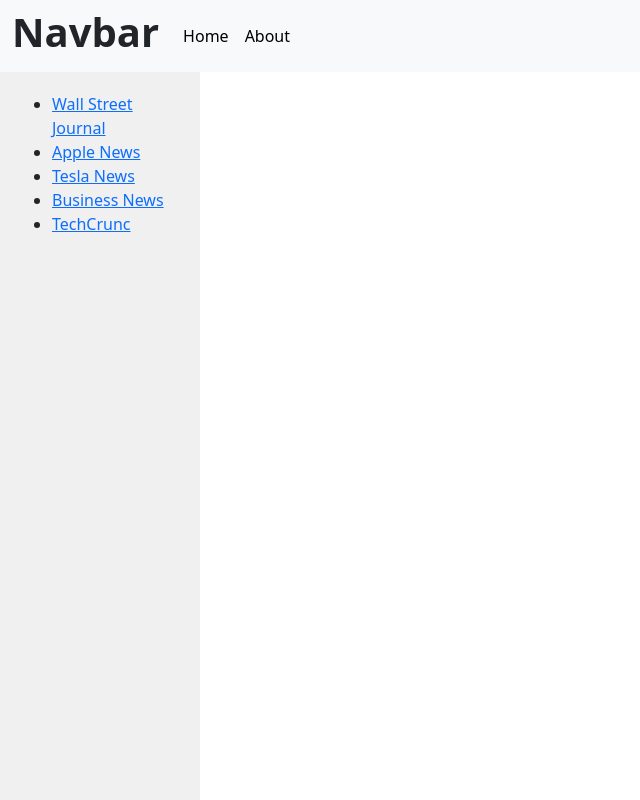
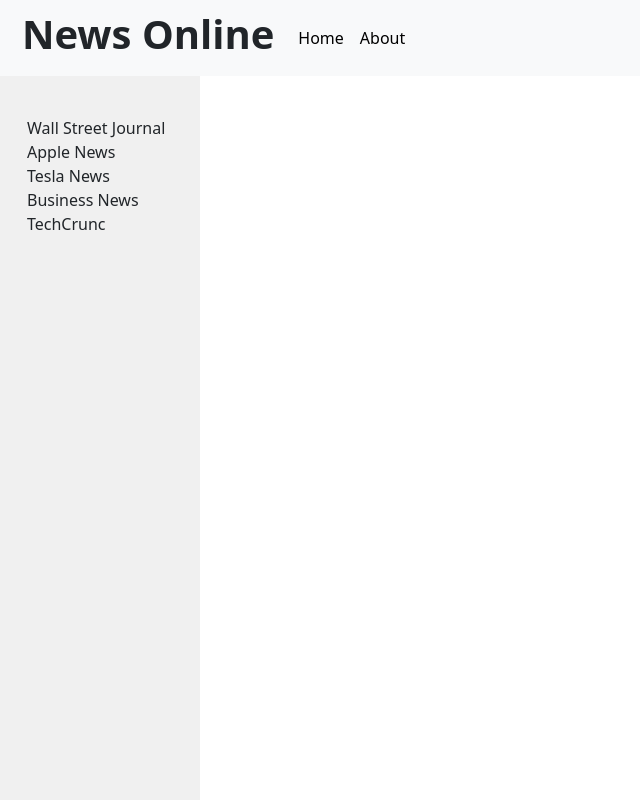
Before and after one commit to cintamg/self, a React (Create React App) app: page / in a window 1280 px wide. Shown: the whole page, without its empty margins (0-640 px from the left). Built offline with nearby package versions, Linux system fonts and the light colour scheme.

Commit message:
sidebox done

```diff
--- a/src/Components/Navbar.js
+++ b/src/Components/Navbar.js
@@ -4,7 +4,7 @@
   return (
     <nav className="navbar navbar-expand-lg bg-body-tertiary">
         <div className="container-fluid">
-            <h1><b>Navbar</b></h1>
+            <h1><b>News Online</b></h1>
             <button className="navbar-toggler" type="button" data-bs-toggle="collapse" data-bs-target="#navbarSupportedContent" aria-controls="navbarSupportedContent" aria-expanded="false" aria-label="Toggle navigation">
             <span className="navbar-toggler-icon"></span>
             </button>
--- a/src/Components/Sidebar.js
+++ b/src/Components/Sidebar.js
@@ -3,13 +3,13 @@
 export default function Sidebar() {
   return (
     <div className="sidebar">
-      <ul>
-      <li><a href="/journal">Wall Street Journal</a></li>
-        <li><a href="apple">Apple News</a></li>
-        <li><a href="/tesla">Tesla News</a></li>
-        <li><a href="/business">Business News</a></li>
-        <li><a href="/tech">TechCrunc</a></li>
-      </ul>
+      <dl className='my-3'>
+        <di><a href="/journal">Wall Street Journal</a></di><br/>
+        <di><a href="apple">Apple News</a></di><br/>
+        <di><a href="/tesla">Tesla News</a></di><br/>
+        <di><a href="/business">Business News</a></di><br/>
+        <di><a href="/tech">TechCrunc</a></di>
+      </dl>
     </div>
   )
 }
--- a/src/sidebar.css
+++ b/src/sidebar.css
@@ -2,16 +2,38 @@
     display: flex;
   }
 
-  .navbar{
-    position: relative;
+  .navbar {
+    background-color: #f0f0f0;
+    padding: 10px;
+    position: fixed;
+    width: 100%;
+    top: 0;
+    z-index: 1000;
   }
 
   .sidebar {
     width: 200px;
     background-color: #f0f0f0;
-    padding: 20px;
+    padding-top: 100px;
+    padding-left: 20px;
     position: fixed;
     height: 100%;
+  }
+
+  .sidebar dl {
+    list-style: none; /* Remove default list styling */
+    padding: 0; /* Remove default padding */
+    margin: 0; /* Remove default margin */
+  }
+
+  .sidebar a {
+    color: inherit; /* Inherit the color from the parent element (navbar) */
+    text-decoration: none; /* Remove underlines from links */
+    border: 2px solid transparent; /* Set initial border style */
+    padding: 5px; /* Add padding for better visibility */
+    transition: border-color 0.3s; /* Smooth transition for border color */
+    align-items: center;
+    box-sizing: border-box;
   }
 
   .main-content {
```
